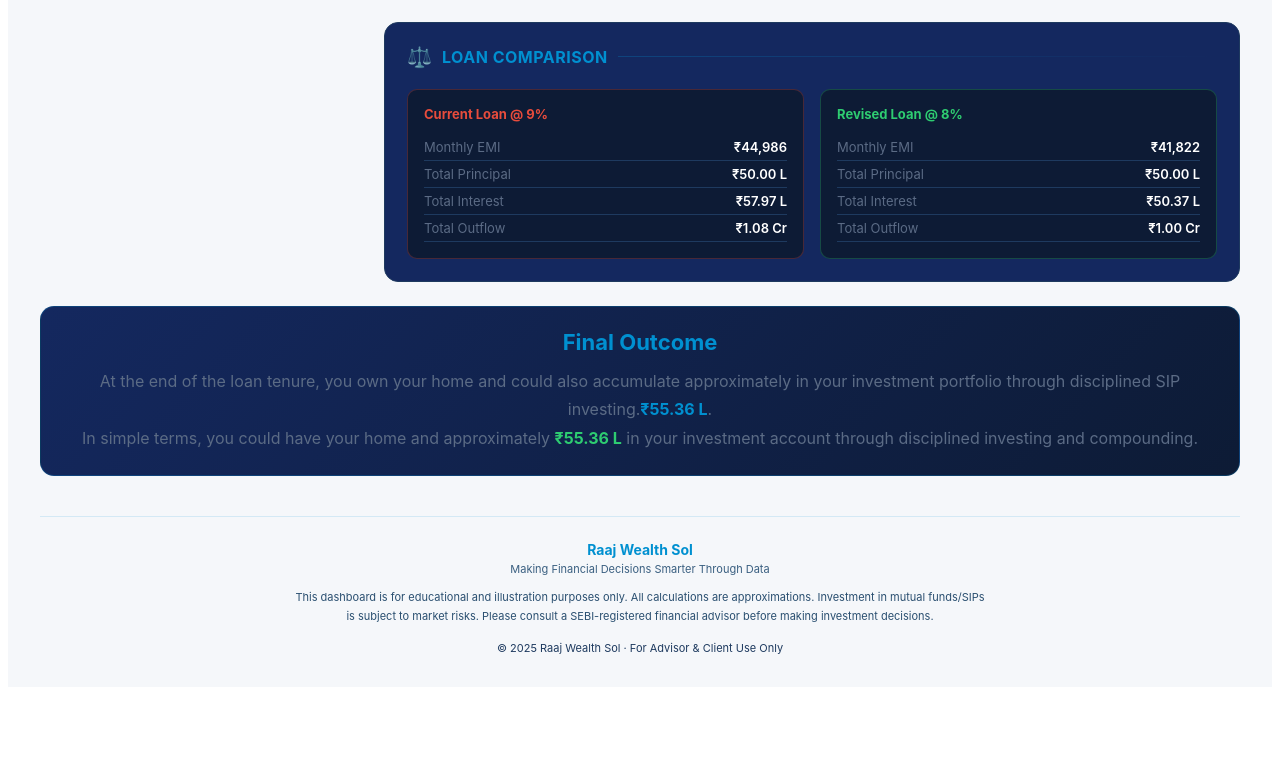
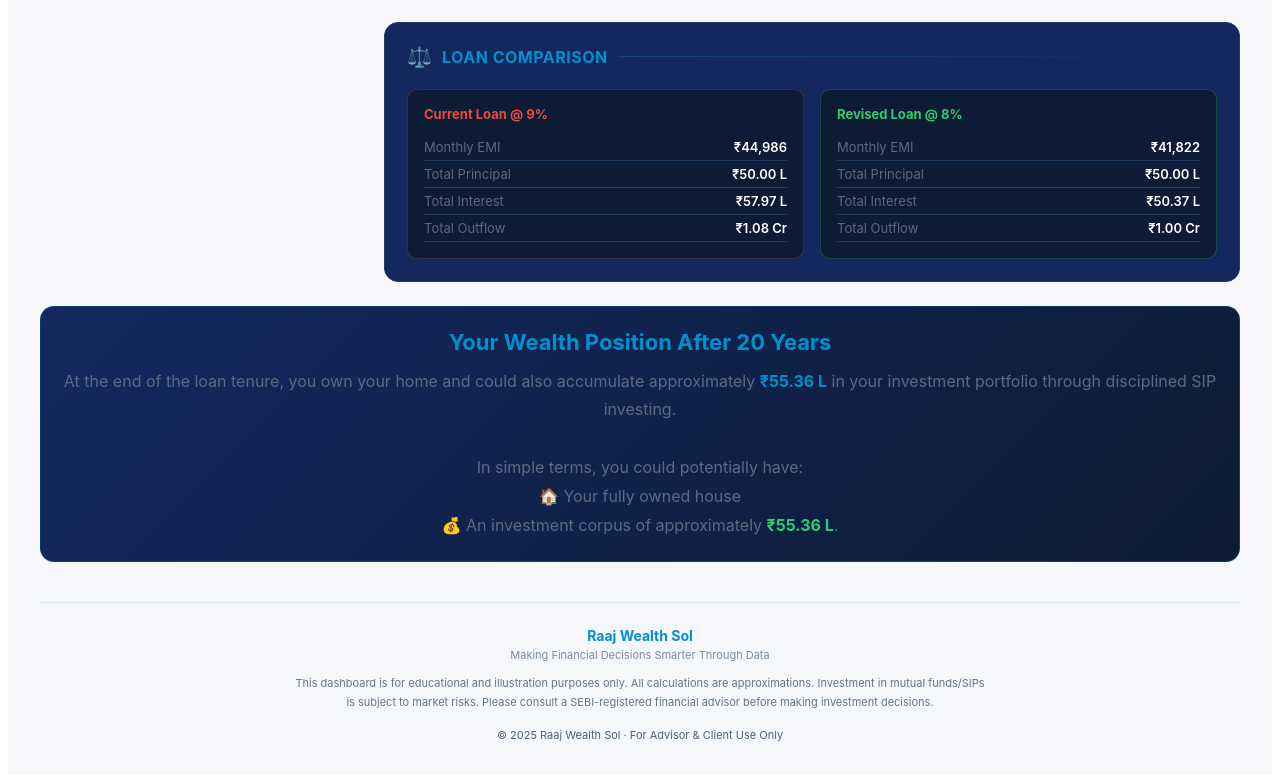
Before and after one commit to Vansh234567/raaj-wealth-dashboard, a React (Vite) app: page / in a window 1280 px wide. Shown: the part 981-1760 px from the top of the page. Before the commit the page ends 1676 px from the top, so only its background shows below. Built offline with nearby package versions, Linux system fonts and the light colour scheme.

Commit message:
Update App.jsx

```diff
--- a/App.jsx
+++ b/App.jsx
@@ -184,28 +184,32 @@ export default function App() {
   <rect x="0" y="0" width="45" height="45" rx="4" fill="url(#grad1)" />
   <path
     d="M0 0 C28 0 45 17 45 45 L45 45 L0 45 Z"
-    fill="rgba(255,255,255,0.12)"
+    fill="white"
+fillOpacity="0.12"
   />
   <rect x="16" y="16" width="13" height="13" fill="white" />
 
   <rect x="55" y="0" width="45" height="45" rx="4" fill="url(#grad2)" />
   <path
     d="M55 0 C55 25 75 45 100 45 L100 45 L55 45 Z"
-    fill="rgba(255,255,255,0.12)"
+    fill="white"
+fillOpacity="0.12"
   />
   <rect x="71" y="16" width="13" height="13" fill="white" />
 
   <rect x="0" y="55" width="45" height="45" rx="4" fill="url(#grad3)" />
   <path
     d="M0 55 C25 55 45 75 45 100 L45 100 L0 100 Z"
-    fill="rgba(255,255,255,0.12)"
+    fill="white"
+fillOpacity="0.12"
   />
   <rect x="16" y="71" width="13" height="13" fill="white" />
 
   <rect x="55" y="55" width="45" height="45" rx="4" fill="url(#grad4)" />
   <path
     d="M55 55 C55 80 75 100 100 100 L100 100 L55 100 Z"
-    fill="rgba(255,255,255,0.12)"
+    fill="white"
+fillOpacity="0.12"
   />
   <rect x="71" y="71" width="13" height="13" fill="white" />
 </svg>
@@ -379,7 +383,7 @@ top: isMobile ? 0 : 20}}>
       marginBottom: 12,
     }}
   >
-    Final Outcome
+    Your Wealth Position After 20 Years
   </div>
 
 <div
@@ -389,7 +393,7 @@ top: isMobile ? 0 : 20}}>
     color: SLATE,
   }}
 >
-    At the end of the loan tenure, you own your home and could also accumulate approximately {" "} in your investment portfolio through disciplined SIP investing.
+  At the end of the loan tenure, you own your home and could also accumulate approximately{" "}
   <span
     style={{
       color: GOLD,
@@ -397,10 +401,17 @@ top: isMobile ? 0 : 20}}>
     }}
   >
     {fmt(calc.sipFV)}
-    </span>
-    .
+  </span>{" "}
+  in your investment portfolio through disciplined SIP investing.
+
   <br />
-    In simple terms, you could have your home and approximately{" "}
+  <br />
+
+  In simple terms, you could potentially have:
+  <br />
+  🏠 Your fully owned house
+  <br />
+  💰 An investment corpus of approximately{" "}
   <span
     style={{
       color: SUCCESS,
@@ -408,19 +419,19 @@ top: isMobile ? 0 : 20}}>
     }}
   >
     {fmt(calc.sipFV)}
-    </span>{" "}
-    in your investment account through disciplined investing and compounding.
+  </span>
+  .
 </div>
           </div>
         {/* FOOTER */}
         <div style={{ marginTop: 40, borderTop: `1px solid ${GOLD}22`, paddingTop: 24, textAlign: "center" }}>
           <div style={{ fontSize: 14, fontWeight: 700, color: GOLD, marginBottom: 4 }}>Raaj Wealth Sol</div>
-          <div style={{ fontSize: 11, color: "#3A5F80", marginBottom: 12 }}>Making Financial Decisions Smarter Through Data</div>
-          <div style={{ fontSize: 11, color: "#2A4F70", maxWidth: 700, margin: "0 auto", lineHeight: 1.7 }}>
+          <div style={{ fontSize: 11, color: "#7C8CA3", marginBottom: 12 }}>Making Financial Decisions Smarter Through Data</div>
+          <div style={{ fontSize: 11, color: "#66758A", maxWidth: 700, margin: "0 auto", lineHeight: 1.7 }}>
             This dashboard is for educational and illustration purposes only. All calculations are approximations.
             Investment in mutual funds/SIPs is subject to market risks. Please consult a SEBI-registered financial advisor before making investment decisions.
           </div>
-          <div style={{ marginTop: 16, fontSize: 11, color: "#1E3A5F" }}>
+          <div style={{ marginTop: 16, fontSize: 11, color: "#4B607A" }}>
             © 2025 Raaj Wealth Sol · For Advisor & Client Use Only
           </div>
         </div>
```
Lines whose indentation alone changed are shown as unchanged.
